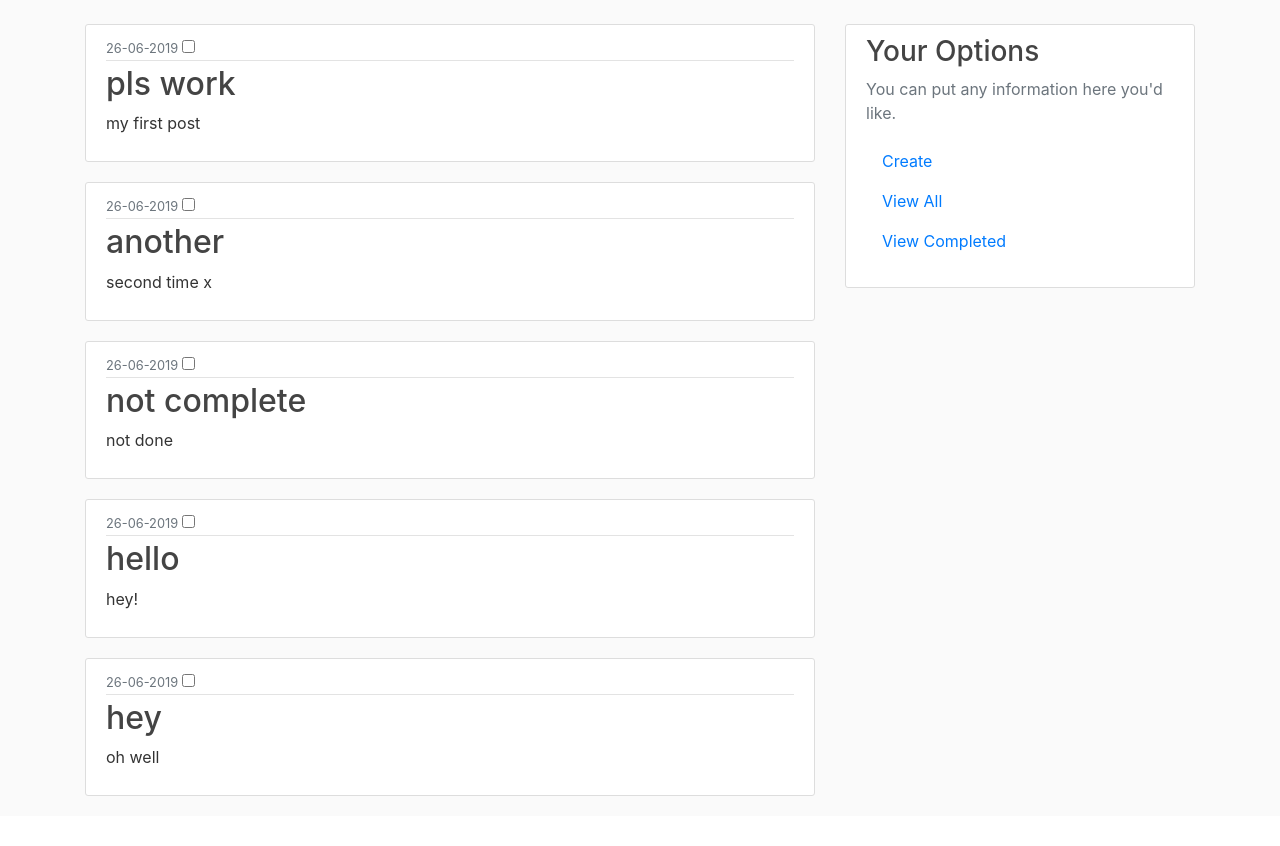
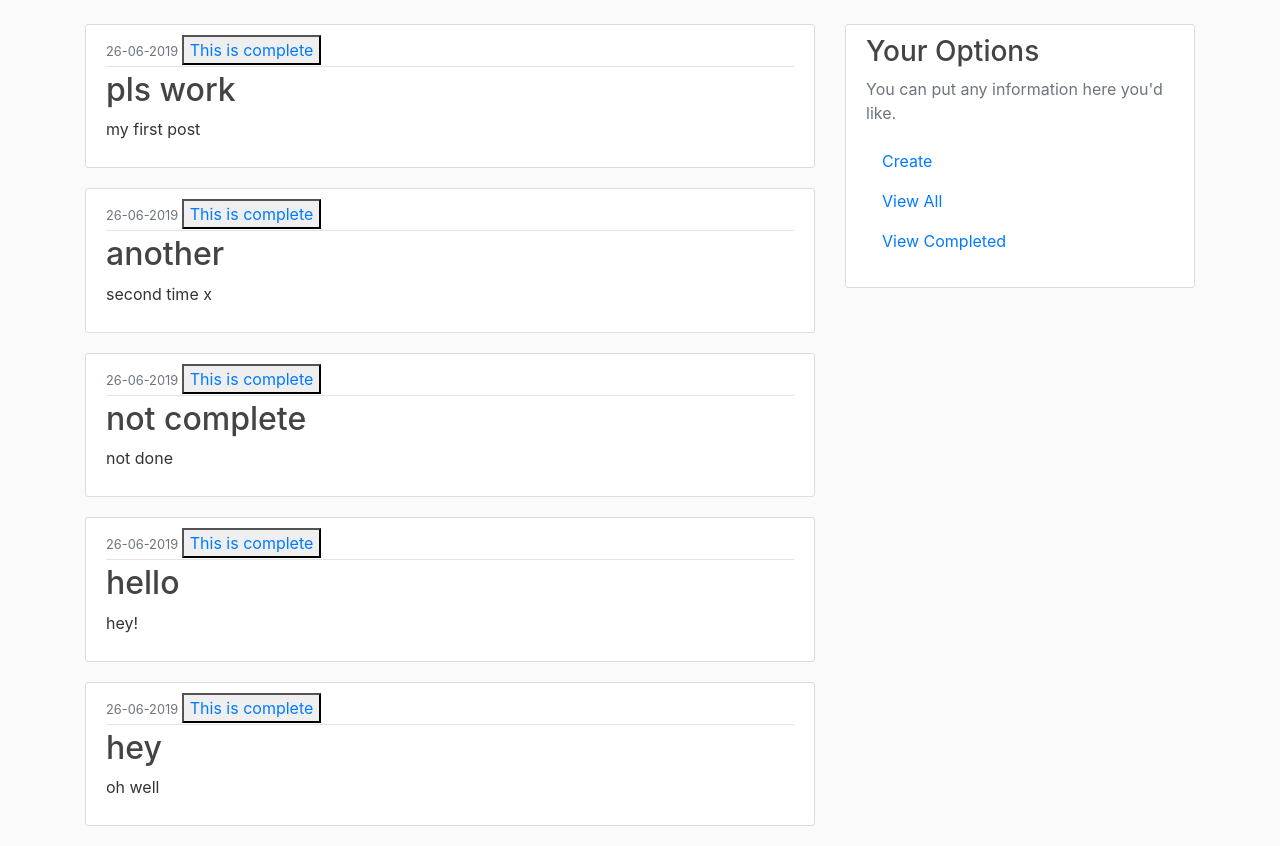
Before and after one commit to mayaspencerj/To-Do-App, a Flask app: page / in a window 1280 px wide. Shown: the part 56-902 px from the top of the page. Before the commit the page ends 852 px from the top, so only its background shows below. Run offline with Flask 2, Linux system fonts and the light colour scheme; data comes from the database, SQL or seed files in the repository; both versions use the stored data as it was after the commit; some libraries are stand-ins or nearby versions.

Commit message:
WORKS: mark as complete and normal view completed routing

```diff
--- a/app.py
+++ b/app.py
@@ -31,13 +31,20 @@ def view_all():
     posts = Items.query.all()
     return render_template('view_all.html', posts=posts)
 
+@app.route("/view_completed/<id>")
+def view_completed(id):
 
-@app.route("/view_completed")
-def view_completed():
-    posts = Items.query.all()
+    if int(id)>0:
+        post = Items.query.filter_by(id=int(id)).first() #gets specific id of button that was pressed
+        post.complete = True #marks it as complete
+        db.session.commit()
+
+    else:
+        pass
+
+    posts = Items.query.filter_by(complete=True)
+    #update record to be complete =1
     return render_template('view_completed.html', posts=posts)
-
-
 
 @app.route("/create", methods=['GET', 'POST'])
 def create():
--- a/templates/layout.html
+++ b/templates/layout.html
@@ -33,8 +33,7 @@
               <ul class="list-group">
                 <a class="nav-item nav-link" href="/create">Create</a>
                 <a class="nav-item nav-link" href="/view_all">View All</a>
-                <a class="nav-item nav-link" href="/view_completed">View Completed</a>
-
+                <a class="nav-item nav-link" href="{{ url_for('view_completed',id=0) }}">View Completed</a>
               </ul>
             </p>
           </div>
--- a/templates/view_all.html
+++ b/templates/view_all.html
@@ -4,8 +4,11 @@
         <article class="media content-section">
           <div class="media-body">
             <div class="article-metadata">
-              <small class="text-muted">{{ post.date_posted.strftime('%d-%m-%Y') }} </small><input type="checkbox">
-<!--               <button type="button" class="btn btn-danger btn-sm m-1" >Mark Complete</button> -->
+              <small class="text-muted">{{ post.date_posted.strftime('%d-%m-%Y') }} </small>
+              <button type="button"> <a href="{{ url_for('view_completed',id=post.id) }}">This is complete </a> </button>
+        <!--      <input type="checkbox">
+
+              <button type="button" class="btn btn-danger btn-sm m-1" >Mark Complete</button> -->
             </div>
             <h2><a class="article-title">{{ post.title }}</a> </h2>
 
--- a/templates/view_completed.html
+++ b/templates/view_completed.html
@@ -4,7 +4,7 @@
         <article class="media content-section">
           <div class="media-body">
             <div class="article-metadata">
-              <small class="text-muted">{{ post.date_posted.strftime('%Y-%m-%d') }}</small> <input type="checkbox" checked>
+              <small class="text-muted">{{ post.date_posted.strftime('%Y-%m-%d') }}</small>
             </div>
             <h2><a class="article-title" href="#">{{ post.title }}</a></h2>
             <p class="article-content">{{ post.content }}</p>
```
Also changed, not shown: site.db.
